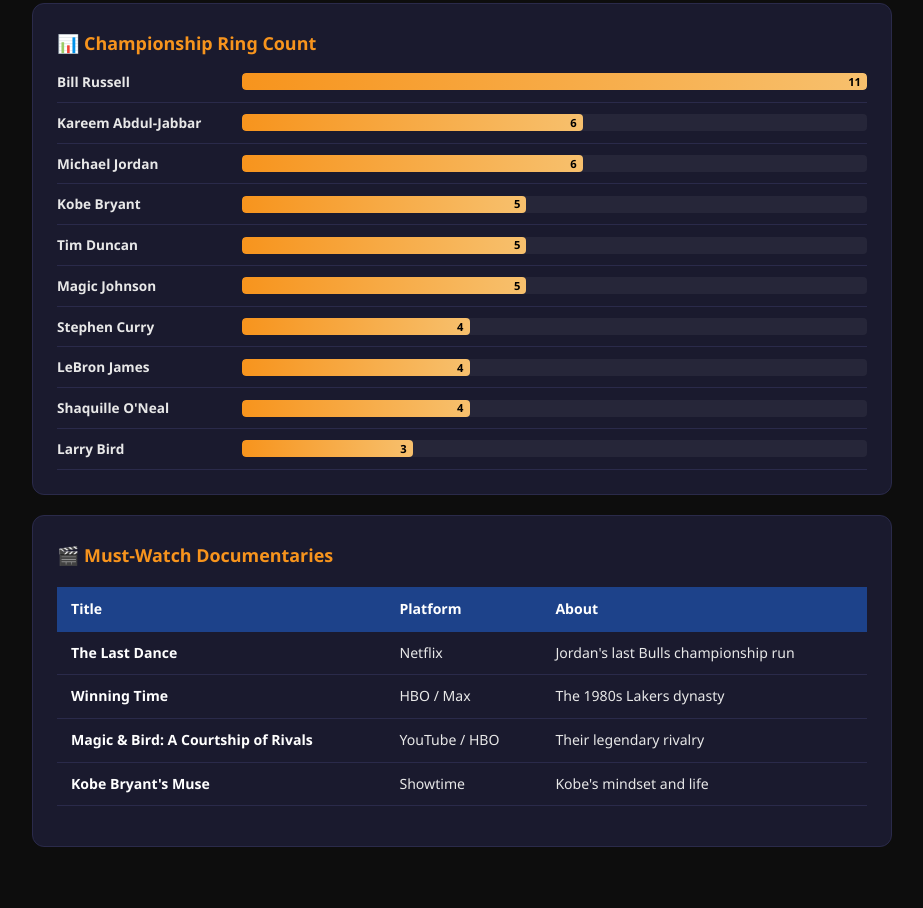
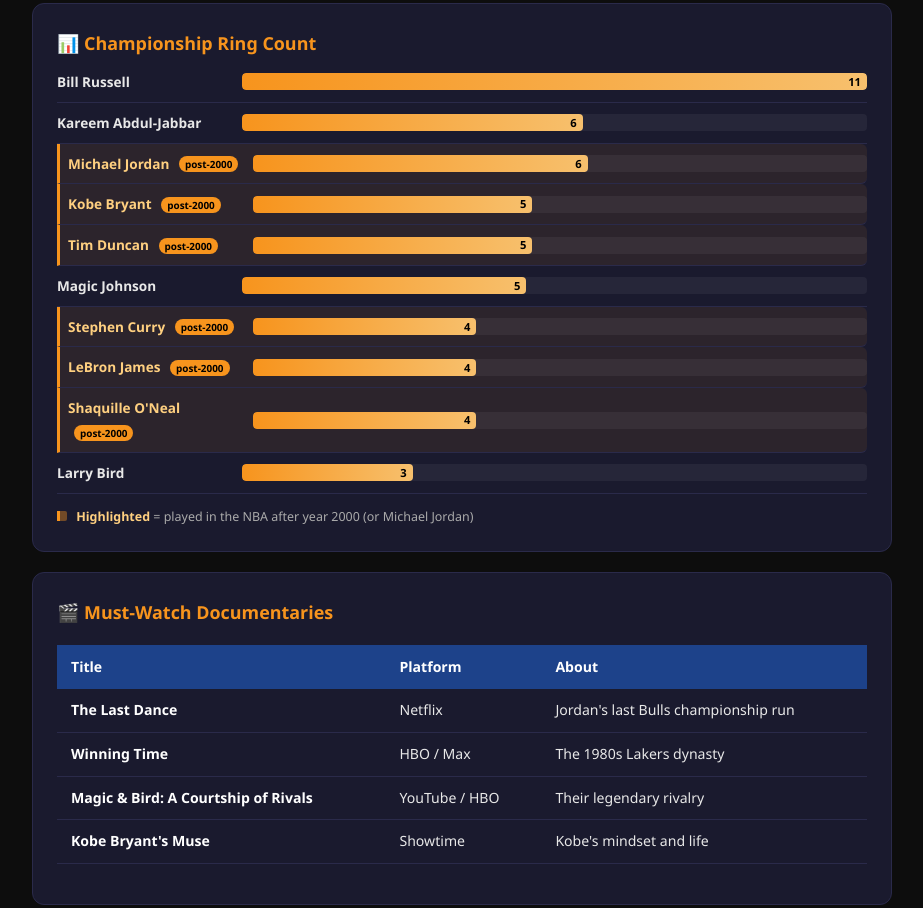
Before and after one commit to Allenwavekwan/nba_tutorial, a plain HTML site: page index.html in a window 1280 px wide. Shown: the part 8240-9148 px from the top of the page, without its empty margins (178-1101 px from the left). Drawn offline with Linux system fonts and the light colour scheme.

Commit message:
Highlight post-2000 players + Jordan in ring chart

```diff
--- a/index.html
+++ b/index.html
@@ -50,6 +50,9 @@ tbody td strong{color:#fff;}
 .fs .lb{font-size:.85rem;font-weight:600;margin-top:4px;}
 .arr{color:var(--or);font-size:1.3rem;}
 .rrow{display:flex;align-items:center;gap:10px;padding:8px 0;border-bottom:1px solid var(--bd);}
+.rrow-hl{background:rgba(247,148,29,.08);border-left:3px solid var(--or);padding-left:8px;border-radius:0 6px 6px 0;}
+.rrow-hl .rn{color:#ffd080;font-weight:800;}
+.era-badge{font-size:.62rem;background:var(--or);color:#000;border-radius:10px;padding:1px 6px;margin-left:6px;font-weight:700;vertical-align:middle;white-space:nowrap;}
 .rn{width:175px;font-weight:600;font-size:.85rem;flex-shrink:0;}
 .rbw{flex:1;background:rgba(255,255,255,.05);border-radius:4px;height:17px;overflow:hidden;}
 .rb{height:100%;background:linear-gradient(90deg,var(--or),#f7c06d);border-radius:4px;display:flex;align-items:center;justify-content:flex-end;padding-right:6px;font-size:.7rem;font-weight:700;color:#000;}
@@ -397,14 +400,18 @@ hr{border:none;border-top:1px solid var(--bd);margin:28px 0;}
   <h3>📊 Championship Ring Count</h3>
   <div class="rrow"><div class="rn">Bill Russell</div><div class="rbw"><div class="rb" style="width:100%">11</div></div></div>
   <div class="rrow"><div class="rn">Kareem Abdul-Jabbar</div><div class="rbw"><div class="rb" style="width:54.5%">6</div></div></div>
-  <div class="rrow"><div class="rn">Michael Jordan</div><div class="rbw"><div class="rb" style="width:54.5%">6</div></div></div>
-  <div class="rrow"><div class="rn">Kobe Bryant</div><div class="rbw"><div class="rb" style="width:45.5%">5</div></div></div>
-  <div class="rrow"><div class="rn">Tim Duncan</div><div class="rbw"><div class="rb" style="width:45.5%">5</div></div></div>
+  <div class="rrow rrow-hl"><div class="rn">Michael Jordan <span class="era-badge">post-2000</span></div><div class="rbw"><div class="rb" style="width:54.5%">6</div></div></div>
+  <div class="rrow rrow-hl"><div class="rn">Kobe Bryant <span class="era-badge">post-2000</span></div><div class="rbw"><div class="rb" style="width:45.5%">5</div></div></div>
+  <div class="rrow rrow-hl"><div class="rn">Tim Duncan <span class="era-badge">post-2000</span></div><div class="rbw"><div class="rb" style="width:45.5%">5</div></div></div>
   <div class="rrow"><div class="rn">Magic Johnson</div><div class="rbw"><div class="rb" style="width:45.5%">5</div></div></div>
-  <div class="rrow"><div class="rn">Stephen Curry</div><div class="rbw"><div class="rb" style="width:36.4%">4</div></div></div>
-  <div class="rrow"><div class="rn">LeBron James</div><div class="rbw"><div class="rb" style="width:36.4%">4</div></div></div>
-  <div class="rrow"><div class="rn">Shaquille O'Neal</div><div class="rbw"><div class="rb" style="width:36.4%">4</div></div></div>
+  <div class="rrow rrow-hl"><div class="rn">Stephen Curry <span class="era-badge">post-2000</span></div><div class="rbw"><div class="rb" style="width:36.4%">4</div></div></div>
+  <div class="rrow rrow-hl"><div class="rn">LeBron James <span class="era-badge">post-2000</span></div><div class="rbw"><div class="rb" style="width:36.4%">4</div></div></div>
+  <div class="rrow rrow-hl"><div class="rn">Shaquille O'Neal <span class="era-badge">post-2000</span></div><div class="rbw"><div class="rb" style="width:36.4%">4</div></div></div>
   <div class="rrow"><div class="rn">Larry Bird</div><div class="rbw"><div class="rb" style="width:27.3%">3</div></div></div>
+  <p style="margin-top:12px;font-size:.78rem;color:var(--mt);">
+    <span style="display:inline-block;width:10px;height:10px;background:rgba(247,148,29,.4);border-left:3px solid var(--or);margin-right:6px;border-radius:0 2px 2px 0;"></span>
+    <strong style="color:#ffd080;">Highlighted</strong> = played in the NBA after year 2000 (or Michael Jordan)
+  </p>
 </div>
 <div class="card">
   <h3>🎬 Must-Watch Documentaries</h3>
```
Also changed, not shown: nba_guide.html (+13 -6 lines).
